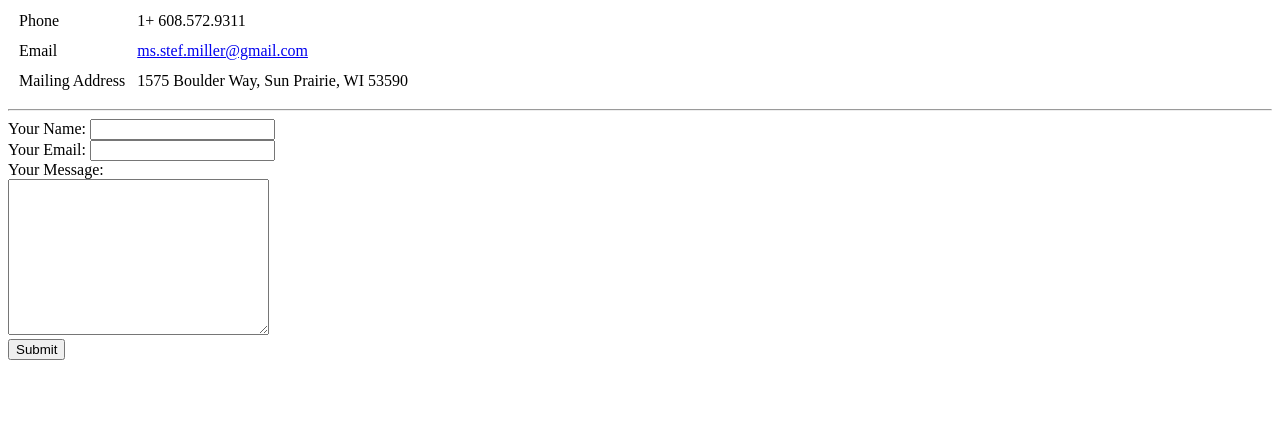
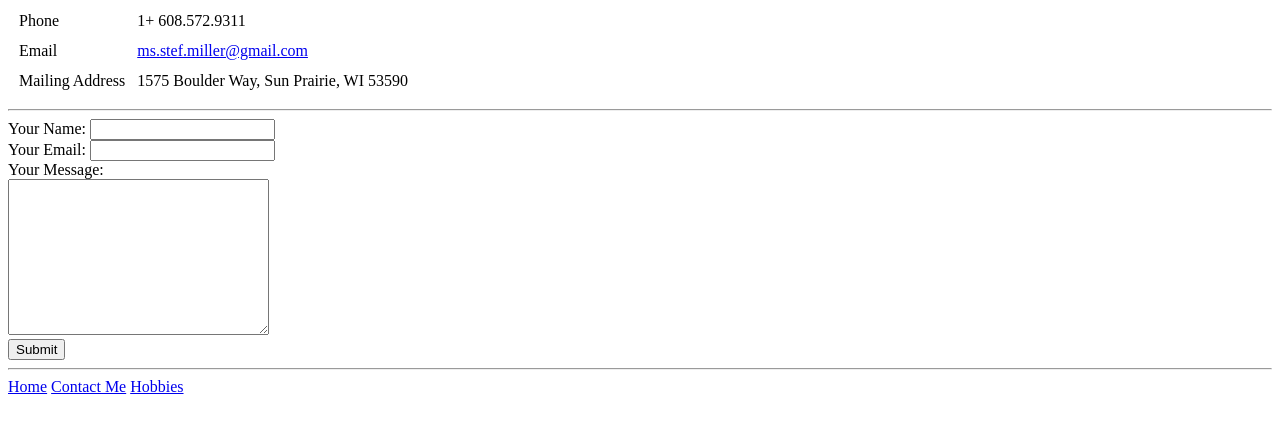
Before and after one commit to stefmiller/cv, a plain HTML site: page contact.html in a window 1280 px wide. Shown: the part 79-512 px from the top of the page. Drawn offline with Linux system fonts and the light colour scheme.

Commit message:
CV update
Added additional navigation

```diff
--- a/contact.html
+++ b/contact.html
@@ -34,5 +34,9 @@
       <br>
       <input type="submit" name="">
     </form>
+    <hr>
+    <a href="index.html">Home</a>
+    <a href="contact.html">Contact Me</a>
+    <a href="hobbies.html">Hobbies</a>
   </body>
 </html>
```
Also changed, not shown: hobbies.html (+4 -1 lines).
